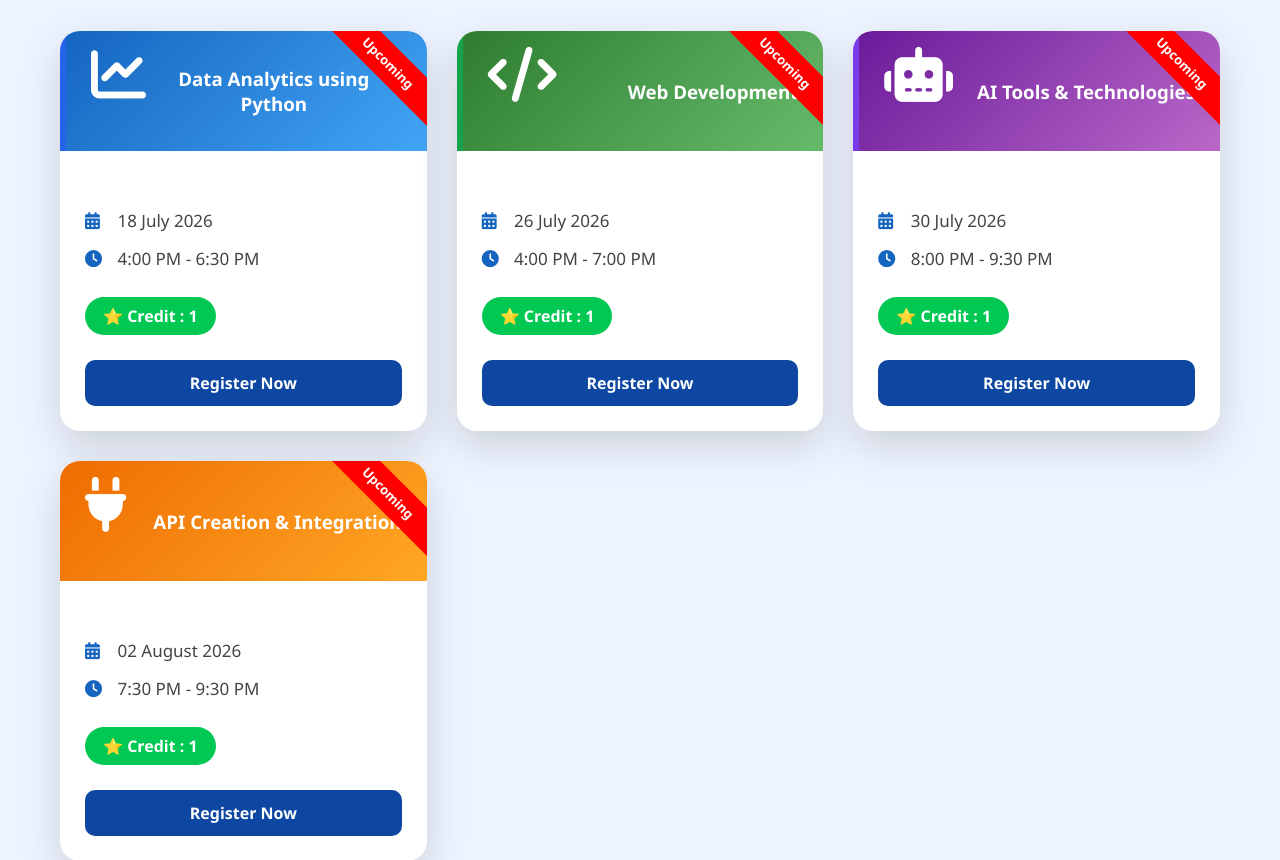
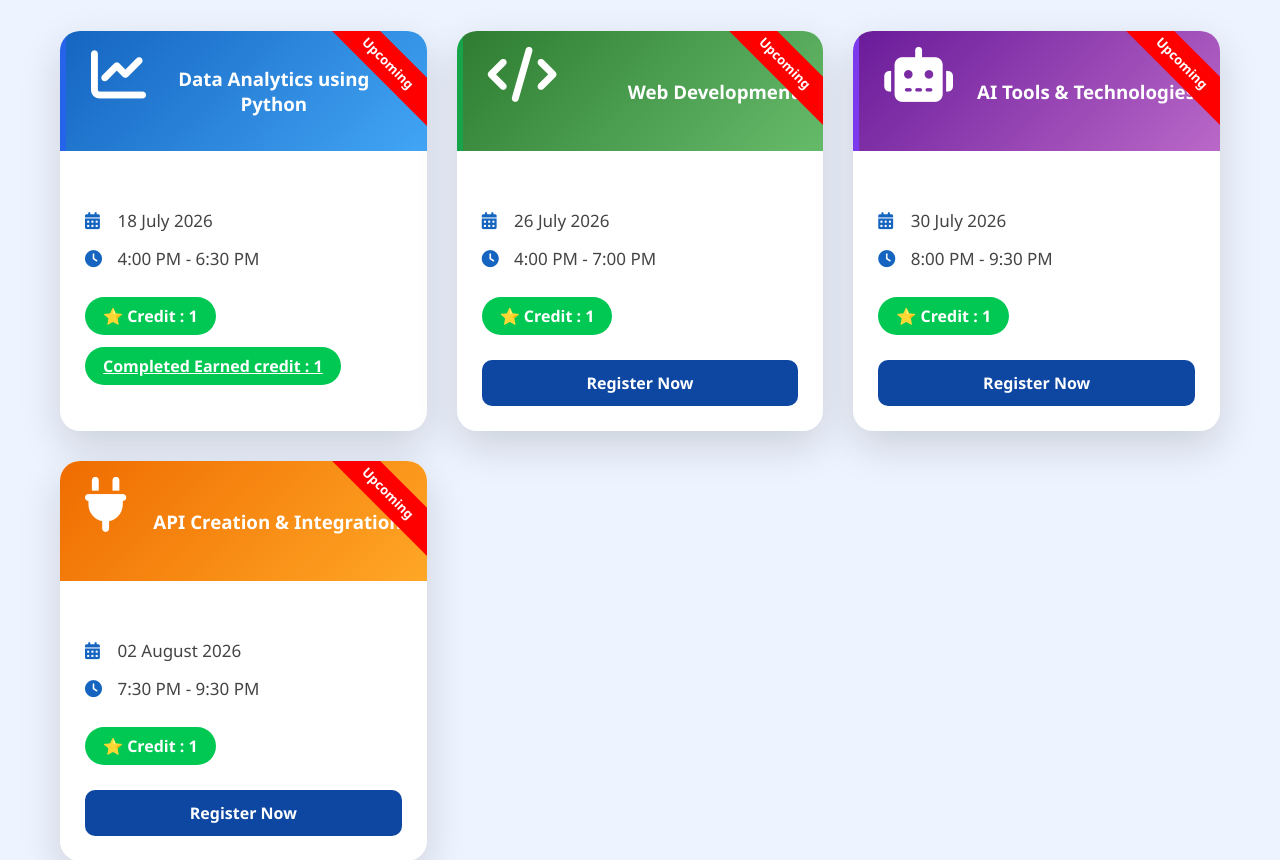
Before and after one commit to Yogendra0926/StudentPortal, a Flask app: template templates/announcement.html in a window 1280 px wide. Shown: the part 120-980 px from the top of the page. Run offline with Flask 3, Linux system fonts and the light colour scheme; the template is opened without the code that fills it, so the values that code supplies are empty.

Commit message:
Updated announcements page and UI improvements

```diff
--- a/templates/admin_portal.html
+++ b/templates/admin_portal.html
@@ -17,6 +17,7 @@
                         <option value="CSP0102">CSP0102</option>
                         <option value="CSL0109[T]">CSL0109[T]</option>
                         <option value="CSL0105[T]">CSL0105[T]</option>
+                        <option value="Webinar-01">Webinar-01</option>
                     </select>
                     <input type="date" name="date" class="form-control w-auto" value="{{ datetime.now().strftime('%Y-%m-%d') }}" required>
                     <button type="button" class="btn-blue">Fetch Students</button>
@@ -64,6 +65,7 @@
                         <option value="CSP0101">CSP0101</option>
                         <option value="CSP0102">CSP0102</option>
                         <option value="CSL0109[T]">CSL0109[T]</option>
+                        <option value="CSL0105[T]">CSL0109[T]</option>
                     </select>
                 </div>
                 <div class="form-group">
--- a/templates/announcement.html
+++ b/templates/announcement.html
@@ -300,8 +300,8 @@ Earn Academic Credits.
 ⭐ Credit : 1
 </div>
 
-<a href="#" class="register">
-Register Now
+<a href="#" class="Completed Earned credit : 1">
+Completed Earned credit : 1
 </a>
 
 </div>
```
